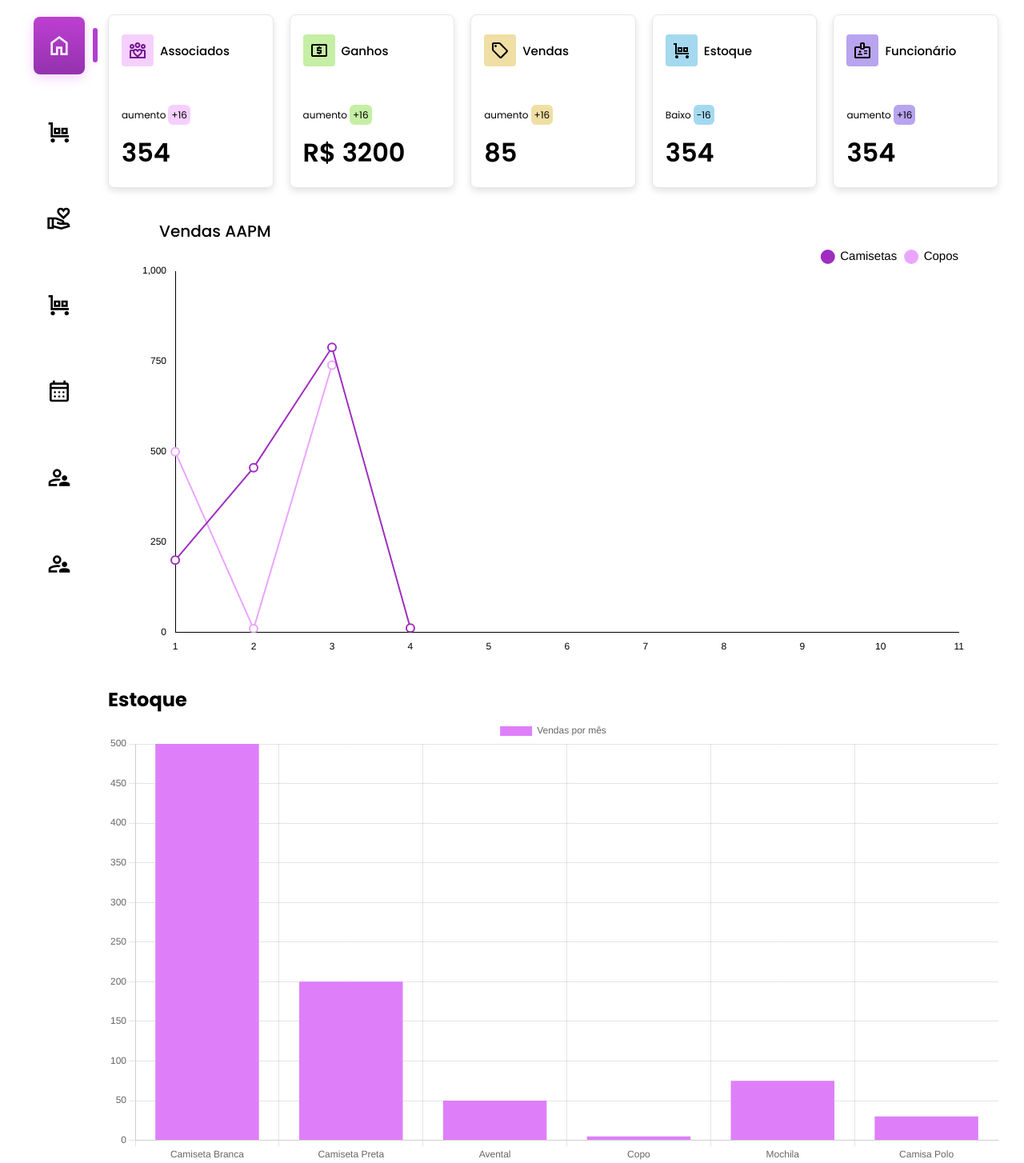
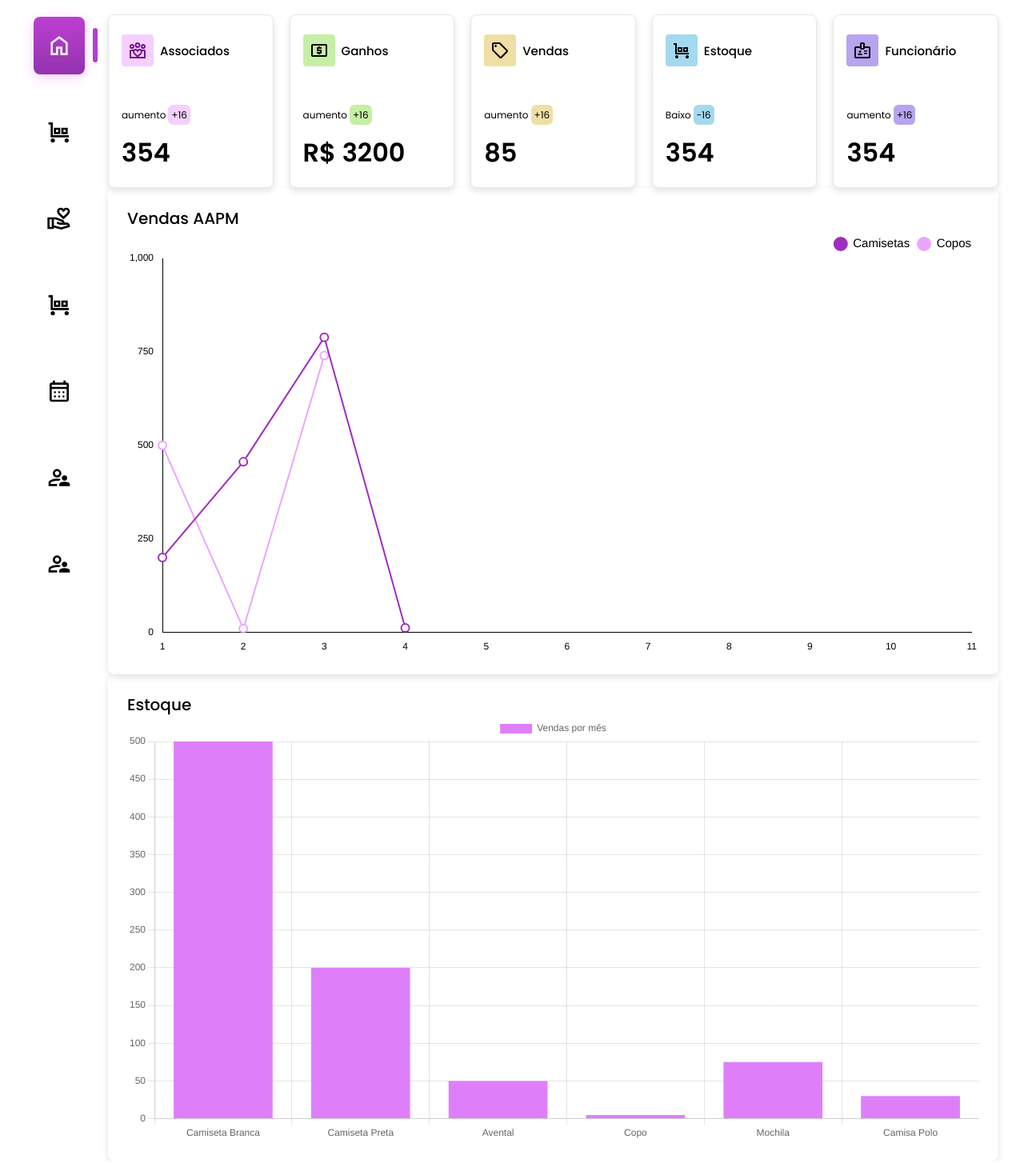
Before and after one commit to ryanNS3/PlanNexus-Front-End, a React (Vite) app: page / in a window 1280 px wide. Shown: the part 147-1601 px from the top of the page at 80% size. Built offline with nearby package versions, Linux system fonts and the light colour scheme.

Commit message:
feat: added wrapping sections to the charts

```diff
--- a/src/components/GraphicBar/index.jsx
+++ b/src/components/GraphicBar/index.jsx
@@ -1,47 +1,31 @@
 import React from "react";
-import { Bar } from 'react-chartjs-2';
+import { Bar } from "react-chartjs-2";
 import Chart from "chart.js/auto";
 
 export function Grafico() {
-
   const meses = [
-      { year: "Camiseta Branca"
-      } ,
-      {year: "Camiseta Preta"
-      },
-      {year: "Avental"
-      },
-      {year: "Copo"
-      },
-      {year: "Mochila"
-      },
-      {year: "Camisa Polo"
-      }
+    { year: "Camiseta Branca" },
+    { year: "Camiseta Preta" },
+    { year: "Avental" },
+    { year: "Copo" },
+    { year: "Mochila" },
+    { year: "Camisa Polo" },
   ];
 
   const vendas = [
-      {"numero": 500
-      },
-      {"numero": 200,
-      },
-      {"numero": 50
-      },
-      {"numero": 5,
-      },
-      {"numero": 75
-      },
-      {"numero": 30,
-      }
-
+    { numero: 500 },
+    { numero: 200 },
+    { numero: 50 },
+    { numero: 5 },
+    { numero: 75 },
+    { numero: 30 },
   ];
 
+  console.log(meses.map((itemMes) => itemMes));
 
-    console.log(meses.map((itemMes)=> itemMes))
-
-    const labels = meses.map((itemMes)=> itemMes.year)
+  const labels = meses.map((itemMes) => itemMes.year);
 
   const data = {
-
     labels: labels,
     datasets: [
       {
@@ -55,11 +39,13 @@ export function Grafico() {
     ],
   };
 
-  return(
+  return (
     // chamando o componente do grafico e passando o objeto data
+    <section className="shadow-[0_4px_8px_0px_rgba(227,227,227)] rounded-lg p-6">
       <figure>
-          <h1 className="col-span-full text-sub1 mb-2 mt-1.5">Estoque</h1>
-          <Bar data={data}/>
+        <h2 className="col-span-full text-sub2">Estoque</h2>
+        <Bar data={data} />
       </figure>
-  )
+    </section>
+  );
 }
--- a/src/components/SalesChart/index.jsx
+++ b/src/components/SalesChart/index.jsx
@@ -1,4 +1,4 @@
-import {Line} from 'react-chartjs-2'
+import { Line } from "react-chartjs-2";
 import {
   Chart,
   CategoryScale,
@@ -6,123 +6,112 @@ import {
   PointElement,
   LineElement,
   Legend,
+} from "chart.js";
+import { useState, useEffect } from "react";
 
-  } from 'chart.js';
-import { useState, useEffect } from 'react';
-
-
-
-Chart.register(
-    CategoryScale,
-    LinearScale,
-    PointElement,
-    LineElement,
-    Legend
-  );
+Chart.register(CategoryScale, LinearScale, PointElement, LineElement, Legend);
 
 // propriedades do gráfico
 export const options = {
-    elements:{
-      line:{
-        borderWidth:2
+  elements: {
+    line: {
+      borderWidth: 2,
     },
 
-      point:{
-        pointBackgroundColor: '#fff',
+    point: {
+      pointBackgroundColor: "#fff",
       pointRadius: 5,
-        pointBorderWidth: 2
-      }
+      pointBorderWidth: 2,
+    },
   },
 
-    plugins:{
-     legend:{
+  plugins: {
+    legend: {
       align: "end",
 
-      labels:{
+      labels: {
         boxWidth: 16,
         boxHeight: 16,
         borderRadius: 8,
         useBorderRadius: true,
-        color: '#000',
+        color: "#000",
         font: {
           size: 15,
-          weight: 500
-        }
-      }
+          weight: 500,
+        },
+      },
     },
   },
 
-    scales:{
-      y:{
+  scales: {
+    y: {
       min: 0,
       max: 1000,
 
-        grid:{
+      grid: {
         display: false,
       },
 
-        ticks:{
+      ticks: {
         stepSize: 250,
-          color: '#000'
+        color: "#000",
       },
 
       border: {
         display: true,
-          color: '#000'
-        }
+        color: "#000",
+      },
     },
 
-      x:{
-        grid:{
-          display:false,
+    x: {
+      grid: {
+        display: false,
       },
 
       border: {
         display: true,
-          color: '#000',
+        color: "#000",
       },
 
-        ticks:{
-          color: '#000',
+      ticks: {
+        color: "#000",
       },
     },
-     }
-}
+  },
+};
 
 // eixo y do gráfico
-const labels = ['1','2','3', '4', '5', '6', '7', '8', '9', '10', '11']
+const labels = ["1", "2", "3", "4", "5", "6", "7", "8", "9", "10", "11"];
 
-const d1 = [200,456,789,12];
-const d2 = [500,10,740];
+const d1 = [200, 456, 789, 12];
+const d2 = [500, 10, 740];
 
 // dados do gráfico
 export const data = {
   labels,
   datasets: [
     {
-        label: 'Camisetas',
+      label: "Camisetas",
       data: d1.map((item) => item),
-        borderColor: '#9F2DBF',
-        backgroundColor: '#9F2DBF',
+      borderColor: "#9F2DBF",
+      backgroundColor: "#9F2DBF",
     },
     {
-        label: 'Copos',
+      label: "Copos",
       data: d2.map((item) => item),
-        borderColor: '#EBA5FF',
-        backgroundColor: '#EBA5FF',
+      borderColor: "#EBA5FF",
+      backgroundColor: "#EBA5FF",
     },
   ],
 };
 
-export function SalesChart(){
-    return(
-        <figure className='m-10'>
-        <p className='text-sub2 text-left ml-6'>Vendas AAPM</p>
-        <Line
-            options={options}
-            data={data}
-        />
+export function SalesChart() {
+  return (
+    <section className="shadow-[0_4px_8px_0px_rgba(227,227,227)] rounded-lg p-6">
+      <figure>
+        <h2 className="text-sub2">Vendas AAPM</h2>
+        <Line options={options} data={data} />
       </figure>
-
-    )
+    </section>
+  );
 }
```
Lines whose indentation alone changed are shown as unchanged.
